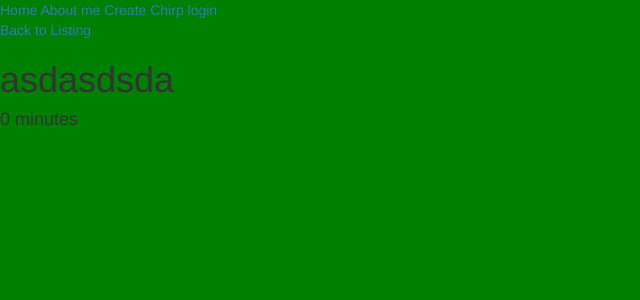
After one commit to StillsSma/Iron_Yard_Notes, a Django app: page /chirps/13/ in a window 1280 px wide. The commit adds this page. Shown: the top 300 px of the page, without its empty margins (0-640 px from the left). Run offline with Django 3.2, Linux system fonts and the light colour scheme; data comes from the database, SQL or seed files in the repository; both versions use the stored data as it was after the commit; some libraries are stand-ins or nearby versions.

Commit message:
detail and list views

```diff
--- a/week5/chirper2/app/models.py
+++ b/week5/chirper2/app/models.py
@@ -5,3 +5,6 @@ from django.db import models
 class Chirp(models.Model):
     body = models.CharField(max_length=140)
     created = models.DateTimeField(auto_now_add=True)
+
+    class Meta:
+        ordering = ("-created", )
--- a/week5/chirper2/app/views.py
+++ b/week5/chirper2/app/views.py
@@ -2,6 +2,9 @@ from django.shortcuts import render
 from app.models import Chirp
 from app.forms import ChirpForm
 from django.views import View
+from django.views.generic import TemplateView, ListView, DetailView
+from django.views.generic.edit import CreateView, UpdateView
+
 # Create your views here.
 
 def index_view(request):
@@ -24,10 +27,19 @@ def about_view(request):
 
 
 
-class ChirpView(View):
+class ChirpView(ListView):
+    template_name = "chirps.html"
+    model = Chirp
 
-    def get(self, request):
-        return render(request, "chirps.html")
+class ChirpDetailView(DetailView):
+    model = Chirp
 
-    def post(self,request):
-        return render(request, "chirps.html")
+class ChirpCreateView(CreateView):
+    model = Chirp
+    success_url = "/chirps"
+    fields = ('body', )
+
+class ChirpUpdateView(UpdateView):
+    model = Chirp
+    success_url = "/chirps"
+    fields = ('body', )
--- a/week5/chirper2/chirper2/urls.py
+++ b/week5/chirper2/chirper2/urls.py
@@ -15,7 +15,8 @@ Including another URLconf
 """
 from django.conf.urls import url, include
 from django.contrib import admin
-from app.views import index_view, about_view, ChirpView
+from app.views import index_view, about_view, ChirpView, ChirpDetailView, ChirpCreateView, \
+                      ChirpUpdateView
 
 
 urlpatterns = [
@@ -23,6 +24,10 @@ urlpatterns = [
     url(r'^$', index_view, name="index_view"),
     url(r'^about/$', about_view, name="about_view"),
     url(r'^', include('django.contrib.auth.urls')),
-    url(r'^chirps/$', ChirpView.as_view(), name="chirp_view")
+    url(r'^chirps/$', ChirpView.as_view(), name="chirp_view"),
+    url(r'^chirps/create/$', ChirpCreateView.as_view(), name="chirp_Create_view"),
+    url(r'^chirps/(?P<pk>\d+)/$', ChirpDetailView.as_view(), name="chirp_detail_view"),
+    url(r'^chirps/(?P<pk>\d+)/update$', ChirpUpdateView.as_view(), name="chirp_update_view")
+
 
 ]
--- /dev/null
+++ b/week5/chirper2/templates/app/chirp_detail.html
@@ -0,0 +1,12 @@
+{% extends 'base.html' %}
+
+{% block content %}
+<p>
+  <a href="{% url 'chirp_view' %}"> Back to Listing </a>
+
+</p>
+
+<h1>{{object.body}}</h1>
+<h4>{{object.created|timesince}}</h4>
+<a href="{% url 'chirp_update_view' object.id %}"></a>
+{% endblock %}
--- a/week5/chirper2/templates/base.html
+++ b/week5/chirper2/templates/base.html
@@ -15,11 +15,12 @@
     <div class="contatiner">
       <a href="{% url 'index_view' %}">Home</a>
       <a href="{% url 'about_view' %}">About me</a>
+      <a href="{% url 'chirp_Create_view' %}">Create Chirp</a>
 
       {% if not request.user.is_authenticated %}
-      <a href="% url 'login' %"> login </a>
+      <a href="{% url 'login' %}"> login </a>
       {% else %}
-      <a href="% url 'logout' %"> logout </a>
+      <a href="{% url 'logout' %}"> logout </a>
       {% endif %}
 
       {% block content %}
```
Also changed, not shown: week5/chirper2/templates/app/chirp_form.html (added, +12 -0 lines), week5/chirper2/templates/chirps.html (+14 -1 lines), week5/chirper2/db.sqlite3.
